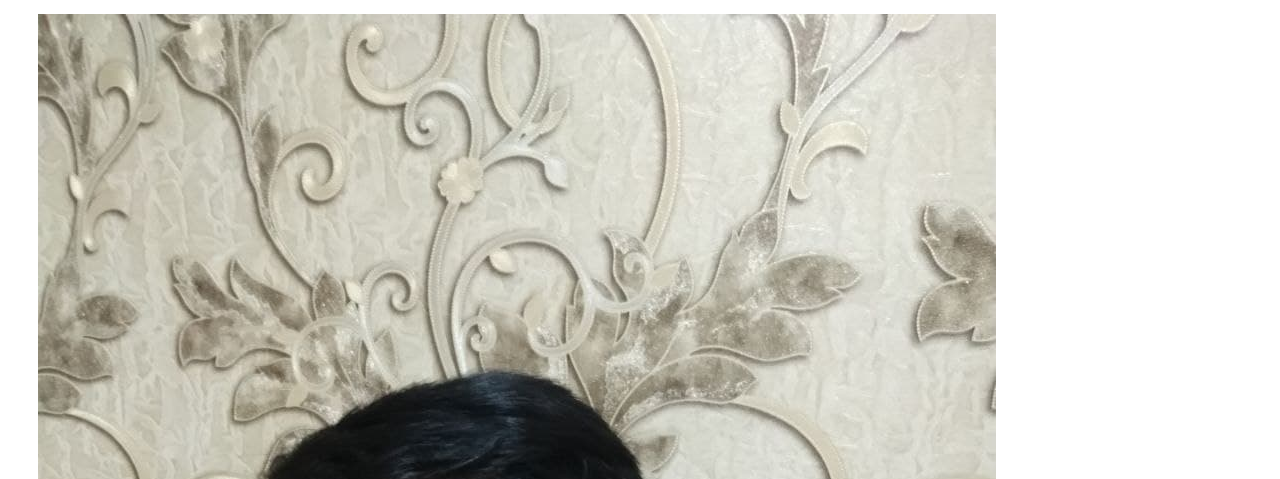
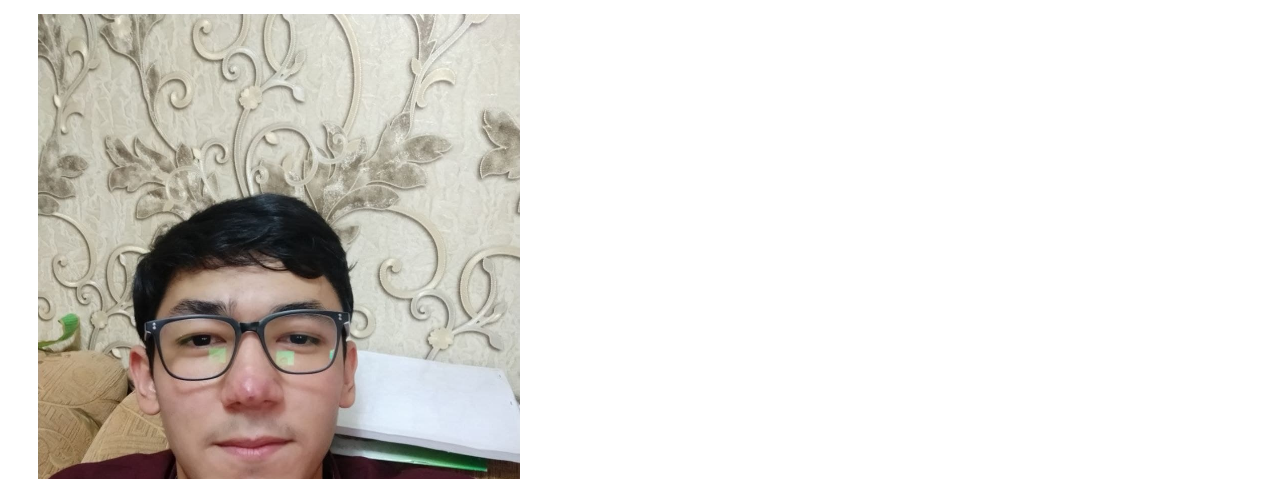
Before and after one commit to HumoyunShaymamatov/project-for-Temurbek, a plain HTML site: page about-me.htm in a window 1280 px wide. Shown: the part 321-800 px from the top of the page. Drawn offline with Linux system fonts and the light colour scheme.

Commit message:
Add new styles to img and main sect

```diff
--- a/about-me.htm
+++ b/about-me.htm
@@ -35,7 +35,7 @@
         </li>
     </ul>
     <main>
-        <img src="images/Temur.photo.jpg" alt="Temur">
+        <img class="main-img" src="images/Temur.photo.jpg" alt="Temur">
         <h3>I'm glad to see you here!</h3>
         <p>Lorem ipsum dolor sit amet consectetur adipisicing elit. Veritatis, qui aut? Laborum aliquam tempore perferendis.
             Commodi, rem placeat exercitationem suscipit minima labore quod nesciunt adipisci dolorum deserunt, repudiandae, soluta sed.
--- a/css/about.css
+++ b/css/about.css
@@ -0,0 +1,7 @@
+
+main {
+    text-align: justify;
+}
+.main-img {
+    width: 40%;
+}
```
